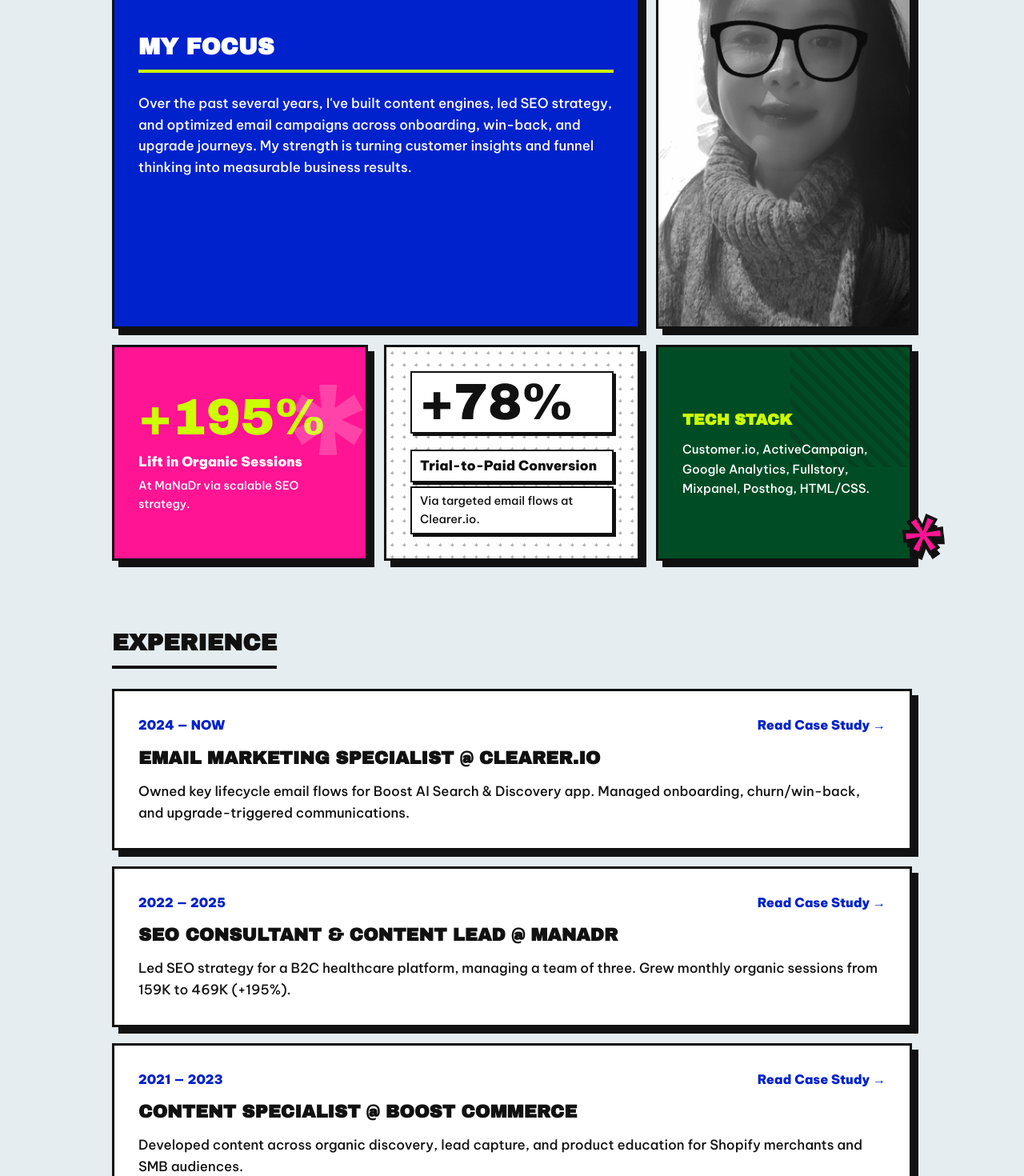
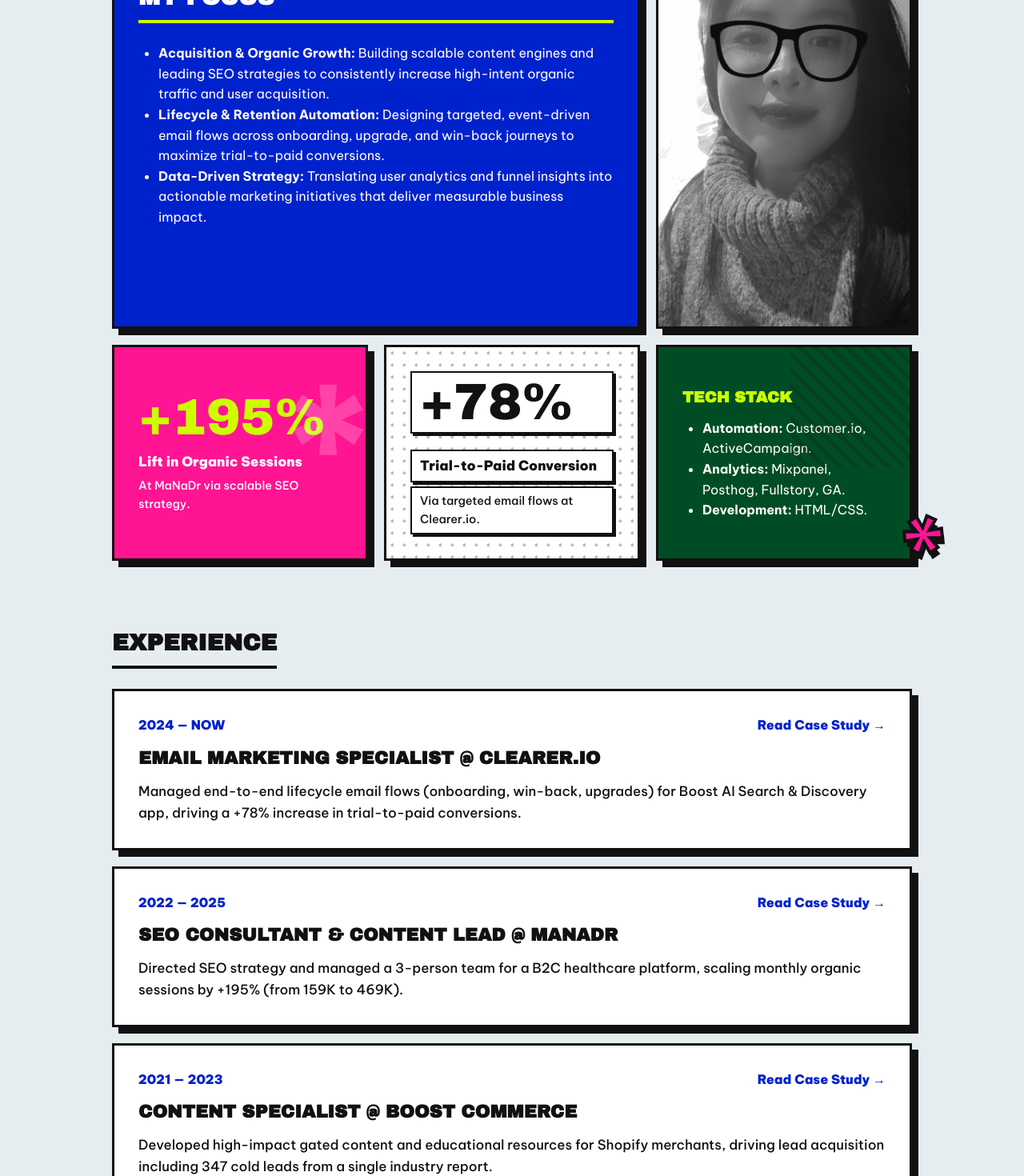
Before and after one commit to CiCi-ng/cici-portfolio-final, a Next.js app: page / in a window 1280 px wide. Shown: the part 560-2030 px from the top of the page at 80% size. Built offline with nearby package versions, Linux system fonts and the light colour scheme.

Commit message:
Update Tech Stack and My Focus styling

```diff
--- a/app/page.js
+++ b/app/page.js
@@ -37,9 +37,18 @@ export default function Home() {
 
           <div className="bento-card span-2-cols card-dark">
             <h3 style={{ borderBottomColor: 'var(--accent-lime)', color: 'var(--accent-lime)' }}>My Focus</h3>
-            <p style={{ position: 'relative', zIndex: 1 }}>Over the past several years, I've built content engines, led SEO strategy, and optimized email campaigns across onboarding, win-back, and upgrade journeys. My strength is turning customer insights and funnel thinking into measurable business results.</p>
-          </div>
-
+<ul className="list-disc space-y-4" style={{ marginLeft: '25px' }}>
+  <li>
+    <strong>Acquisition & Organic Growth:</strong> Building scalable content engines and leading SEO strategies to consistently increase high-intent organic traffic and user acquisition.
+  </li>
+  <li>
+    <strong>Lifecycle & Retention Automation:</strong> Designing targeted, event-driven email flows across onboarding, upgrade, and win-back journeys to maximize trial-to-paid conversions.
+  </li>
+  <li>
+    <strong>Data-Driven Strategy:</strong> Translating user analytics and funnel insights into actionable marketing initiatives that deliver measurable business impact.
+  </li>
+</ul>
+</div> {/* <---- SẾP CHỈ CẦN THÊM ĐÚNG CÁI NÀY VÀO DÒNG 51 */}
           <div className="bento-card" style={{ padding: 0 }}>
             <img src="/cici-profile.jpeg" alt="CiCi" style={{ width: '100%', height: '100%', objectFit: 'cover', filter: 'grayscale(100%)' }} />
           </div>
@@ -58,8 +67,18 @@ export default function Home() {
 
           <div className="bento-card card-green deco-lines-inside">
             <h4 style={{ color: 'var(--accent-lime)', marginBottom: '10px', position: 'relative', zIndex: 1 }}>Tech Stack</h4>
-            <p style={{ fontSize: '0.95rem', position: 'relative', zIndex: 1 }}>Customer.io, ActiveCampaign, Google Analytics, Fullstory, Mixpanel, Posthog, HTML/CSS.</p>
-          </div>
+<ul className="list-disc space-y-2 text-base md:text-lg" style={{ marginLeft: '25px' }}>
+  <li>
+    <strong>Automation:</strong> Customer.io, ActiveCampaign.
+  </li>
+  <li>
+    <strong>Analytics:</strong> Mixpanel, Posthog, Fullstory, GA.
+  </li>
+  <li>
+    <strong>Development:</strong> HTML/CSS.
+  </li>
+</ul>
+</div>
 
         </div>
       </div>
@@ -74,7 +93,7 @@ export default function Home() {
             <span style={{ color: 'var(--accent-blue)', fontWeight: '900' }}>Read Case Study →</span>
           </div>
           <h4 style={{ marginBottom: '10px', fontSize: '1.4rem' }}>Email Marketing Specialist @ Clearer.io</h4>
-          <p>Owned key lifecycle email flows for Boost AI Search & Discovery app. Managed onboarding, churn/win-back, and upgrade-triggered communications.</p>
+          <p>Managed end-to-end lifecycle email flows (onboarding, win-back, upgrades) for Boost AI Search & Discovery app, driving a +78% increase in trial-to-paid conversions.</p>
         </Link>
 
         <Link href="/seo-content-team-lead" style={{ textDecoration: 'none', color: 'inherit' }} className="bento-card span-3-cols">
@@ -83,7 +102,7 @@ export default function Home() {
             <span style={{ color: 'var(--accent-blue)', fontWeight: '900' }}>Read Case Study →</span>
           </div>
           <h4 style={{ marginBottom: '10px', fontSize: '1.4rem' }}>SEO Consultant & Content Lead @ MaNaDr</h4>
-          <p>Led SEO strategy for a B2C healthcare platform, managing a team of three. Grew monthly organic sessions from 159K to 469K (+195%).</p>
+          <p>Directed SEO strategy and managed a 3-person team for a B2C healthcare platform, scaling monthly organic sessions by +195% (from 159K to 469K).</p>
         </Link>
 
         <Link href="/content-marketing-specialist" style={{ textDecoration: 'none', color: 'inherit' }} className="bento-card span-3-cols">
@@ -92,7 +111,7 @@ export default function Home() {
             <span style={{ color: 'var(--accent-blue)', fontWeight: '900' }}>Read Case Study →</span>
           </div>
           <h4 style={{ marginBottom: '10px', fontSize: '1.4rem' }}>Content Specialist @ Boost Commerce</h4>
-          <p>Developed content across organic discovery, lead capture, and product education for Shopify merchants and SMB audiences.</p>
+          <p>Developed high-impact gated content and educational resources for Shopify merchants, driving lead acquisition including 347 cold leads from a single industry report.</p>
         </Link>
 
         <Link href="/marketing-academic-services" style={{ textDecoration: 'none', color: 'inherit' }} className="bento-card span-3-cols">
@@ -101,7 +120,7 @@ export default function Home() {
             <span style={{ color: 'var(--accent-blue)', fontWeight: '900' }}>Read Case Study →</span>
           </div>
           <h4 style={{ marginBottom: '10px', fontSize: '1.4rem' }}>Marketing & Academic Services @ IBEST JSC</h4>
-          <p>Supported course acquisition and student-facing operations for an English training center through campaign execution, digital content, paid media coordination.</p>
+          <p>Executed full-funnel marketing campaigns and managed digital content across a 125K+ follower network, driving a 20% increase in student enrollment.</p>
         </Link>
 
         <Link href="/content-marketing-internship" style={{ textDecoration: 'none', color: 'inherit' }} className="bento-card span-3-cols">
```
